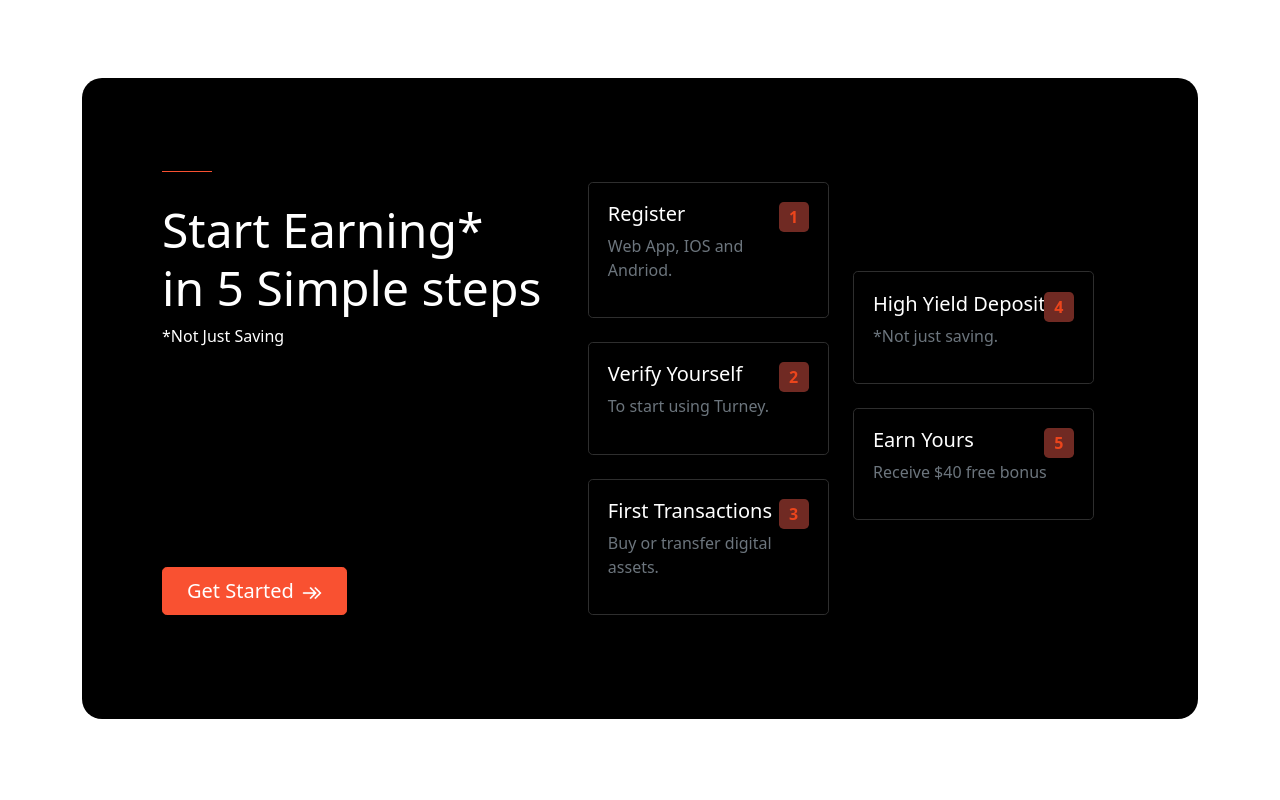
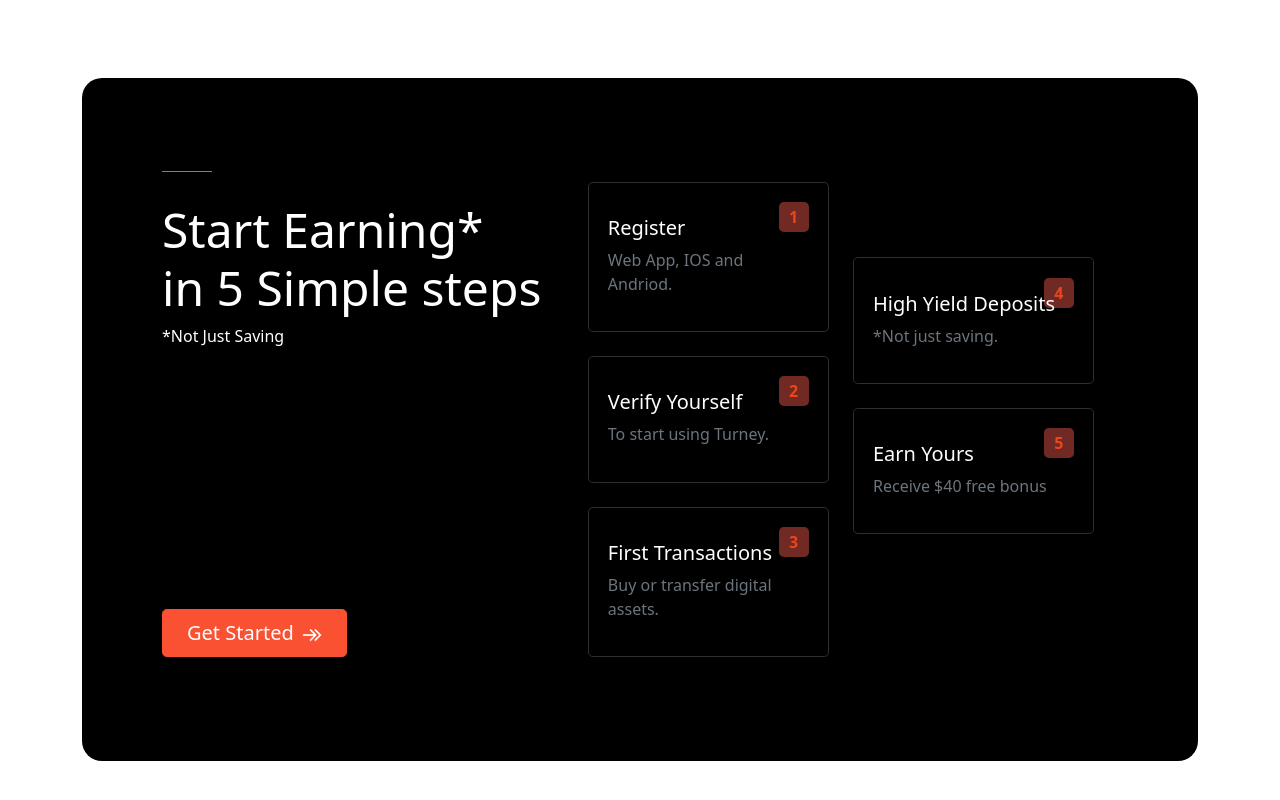
Before and after one commit to chikwesi/crypto-landing-page, a React (Create React App) app: page / in a window 1280 px wide. Shown: the part 1576-2376 px from the top of the page. Built offline with nearby package versions, Linux system fonts and the light colour scheme.

Commit message:
fixed badge

```diff
--- a/src/components/ui/numbered-card.module.css
+++ b/src/components/ui/numbered-card.module.css
@@ -4,7 +4,6 @@
   padding: 1.2rem;
   display: flex;
   flex-direction: column;
-  position: relative;
 }
 .badge {
   color: #eb451c;
@@ -18,7 +17,4 @@
   background-color: #702a23;
   margin-bottom: -1rem ;
   font-weight: bolder;
-  position: absolute;
-  right: 10;
-  top: 10;
 }
```
